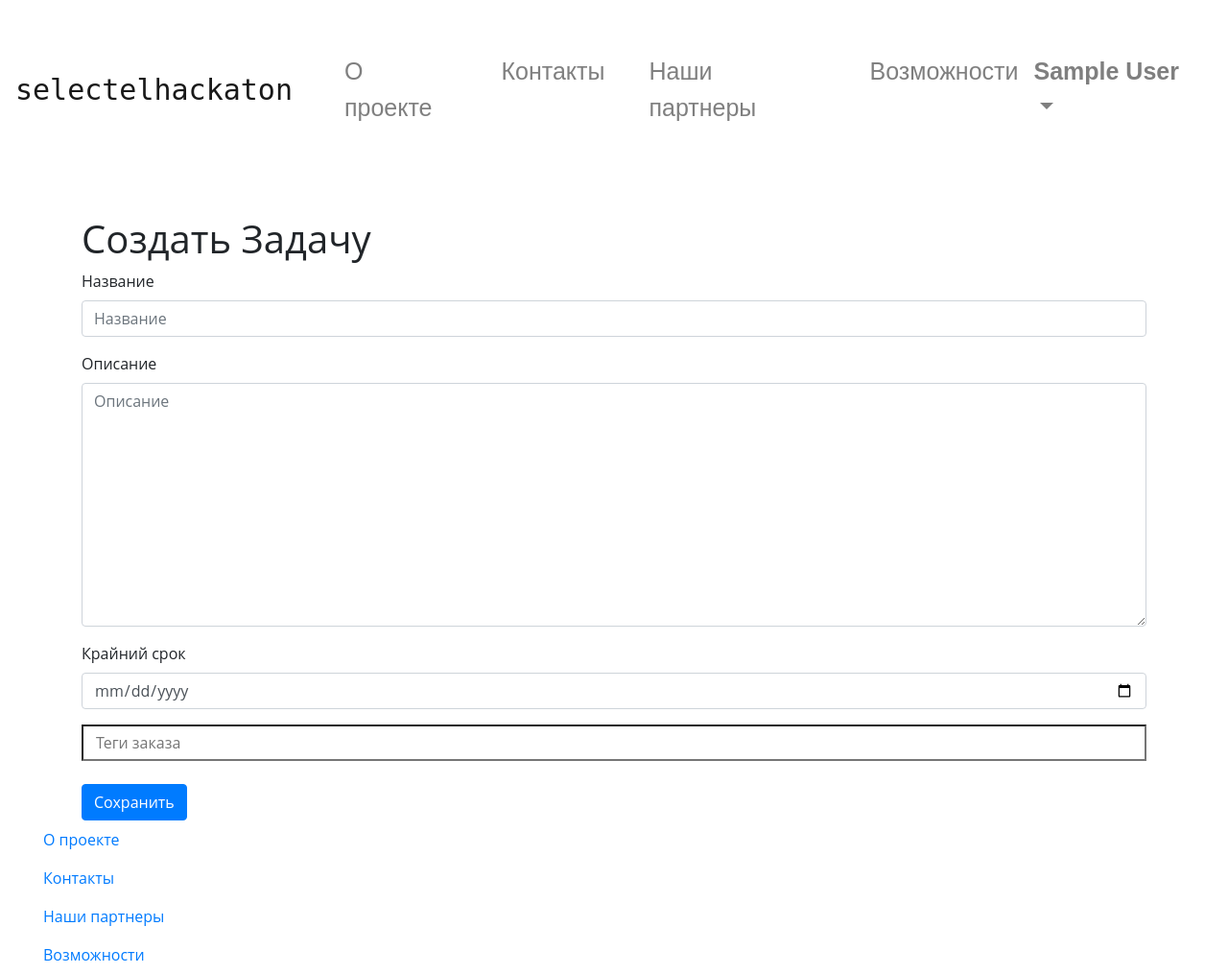
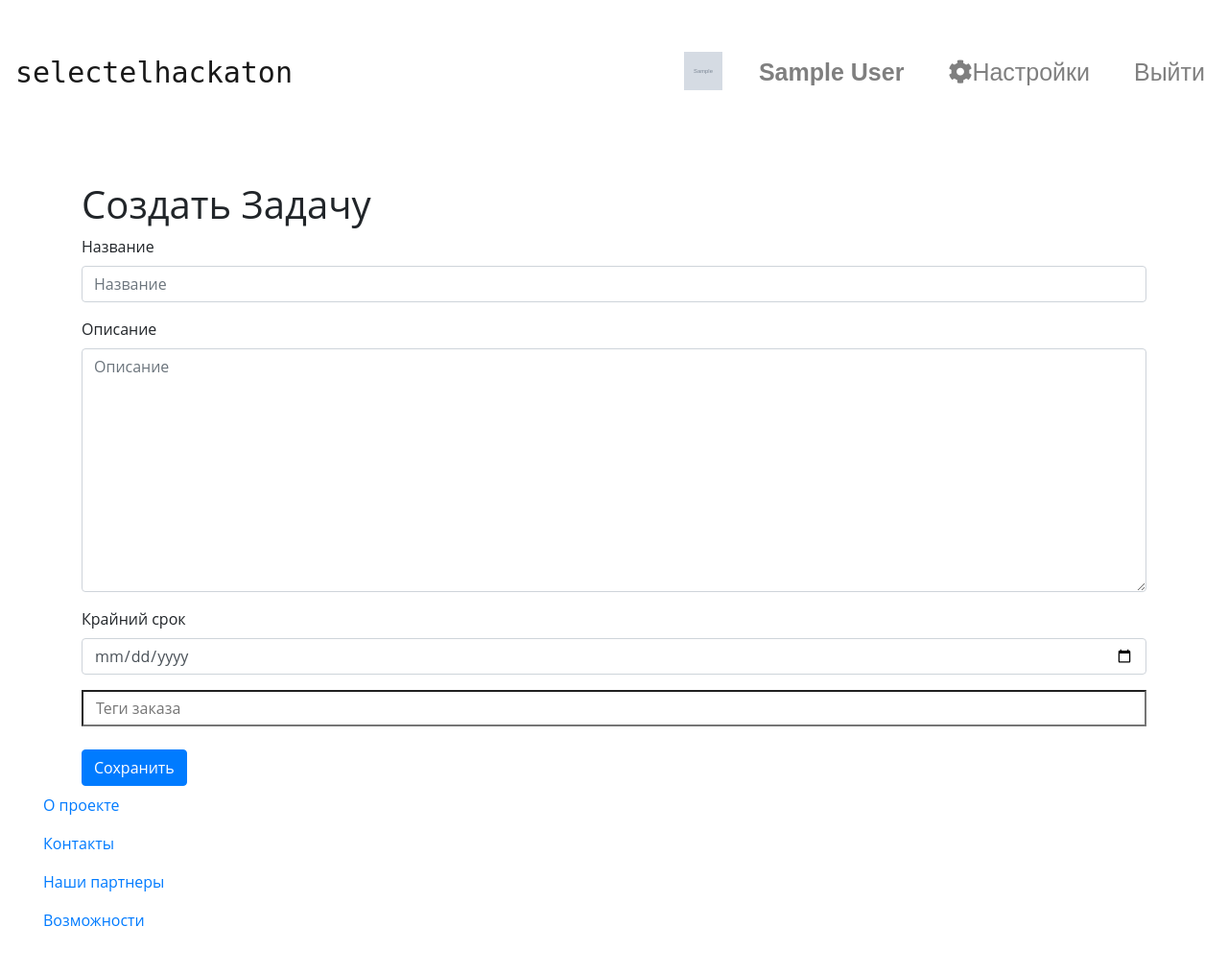
Before and after one commit to mar4elkin/SelectelHackaton, a Django app: page /core/task/add in a window 1280 px wide. Shown: the whole page at 96% size. After the commit the page ends 965 px from the top, so only its background shows below. Run offline with Django 3.2, Linux system fonts and the light colour scheme; a user stored in the database is signed in; tables that the repository leaves empty hold one stand-in row (values such as "Sample post"); grey boxes marked "Sample" are stand-in pictures; some libraries are stand-ins or nearby versions.

Commit message:
fix(templates): изменение nav'a

```diff
--- a/selectelhackaton/templates/bases/bootstrap-navbar-auth.html
+++ b/selectelhackaton/templates/bases/bootstrap-navbar-auth.html
@@ -1,42 +1,34 @@
 {% load i18n %}
 <nav class="navbar navbar-expand-md navbar-light indexNavbar">
     <a class="navbar-brand indexBrand" href="#">selectelhackaton</a>
+
     <button class="navbar-toggler" type="button" data-toggle="collapse" data-target="#navbarSupportedContent" aria-controls="navbarSupportedContent" aria-expanded="false" aria-label="Toggle navigation">
       <span class="navbar-toggler-icon"></span>
     </button>
-
     <div class="collapse navbar-collapse" id="navbarSupportedContent">
       <ul class="navbar-nav ml-auto">
 
+      <li class="nav-item indexNav__element">
+             {% if user.profile.avatar_url %}<img alt="" src="{{user.profile.avatar_url}}" style="float:left;width: 40px; height: 40px;margin-top:5px;" class="userLogo"> {% endif %}
+        </li>
+
         <li class="nav-item indexNav__element">
-            <a class="nav-link" href="{% url 'landing_about' %}">О проекте</a>
+             <a class="nav-link" onclick="return false"><strong> {{ user.display_name }}</strong></a>
+        </li>
+
+        <li class="nav-item indexNav__element">
+            <a class="nav-link" href="{% url 'account_edit_profile' %}"><i class="fa fa-cog"></i>Настройки</a>
           </li>
+<!--
           <li class="nav-item indexNav__element">
-            <a class="nav-link" href="#">Контакты</a>
+            <a class="nav-link" href="{% url 'account_email' %}"><i class="fa fa-envelope"></i>E-mail аккаунт</a>
           </li>
+-->
           <li class="nav-item indexNav__element">
-            <a class="nav-link" href="#">Наши партнеры</a>
+             <a class="nav-link" href="{% url 'account_logout' %}"><i class="fa fa-sign-out"></i>{% trans "Sign Out" %}</a>
           </li>
-          <li class="nav-item indexNav__element">
-            <a class="nav-link" href="#">Возможности</a>
-          </li>
-        </li>
       </ul>
     </div>
 
-    <ul class="navbar-nav">
-        <li class="nav-item dropdown">
-            <a class="nav-link dropdown-toggle" href="#" id="navbarDropdown" role="button" data-toggle="dropdown" aria-haspopup="true" aria-expanded="false">
-                <strong> {{ user.display_name }}</strong> <b class="caret"></b>
-            </a>
-            <div class="dropdown-menu dropdown-menu-right" aria-labelledby="navbarDropdown">
-                <h6 class="dropdown-header">{% trans "Account" %}</h6>
-                <a class="dropdown-item" href="{% url 'account_edit_profile' %}"><i class="fa fa-cog"></i>Настройки</a>
-                <a class="dropdown-item" href="{% url 'account_email' %}"><i class="fa fa-envelope"></i>E-mail аккаунт</a>
-                <div class="dropdown-divider"></div>
-                <a class="dropdown-item" href="{% url 'account_logout' %}"><i class="fa fa-sign-out"></i>{% trans "Sign Out" %}</a>
-            </div>
-        </li>
-    </ul>
 
   </nav>
```
